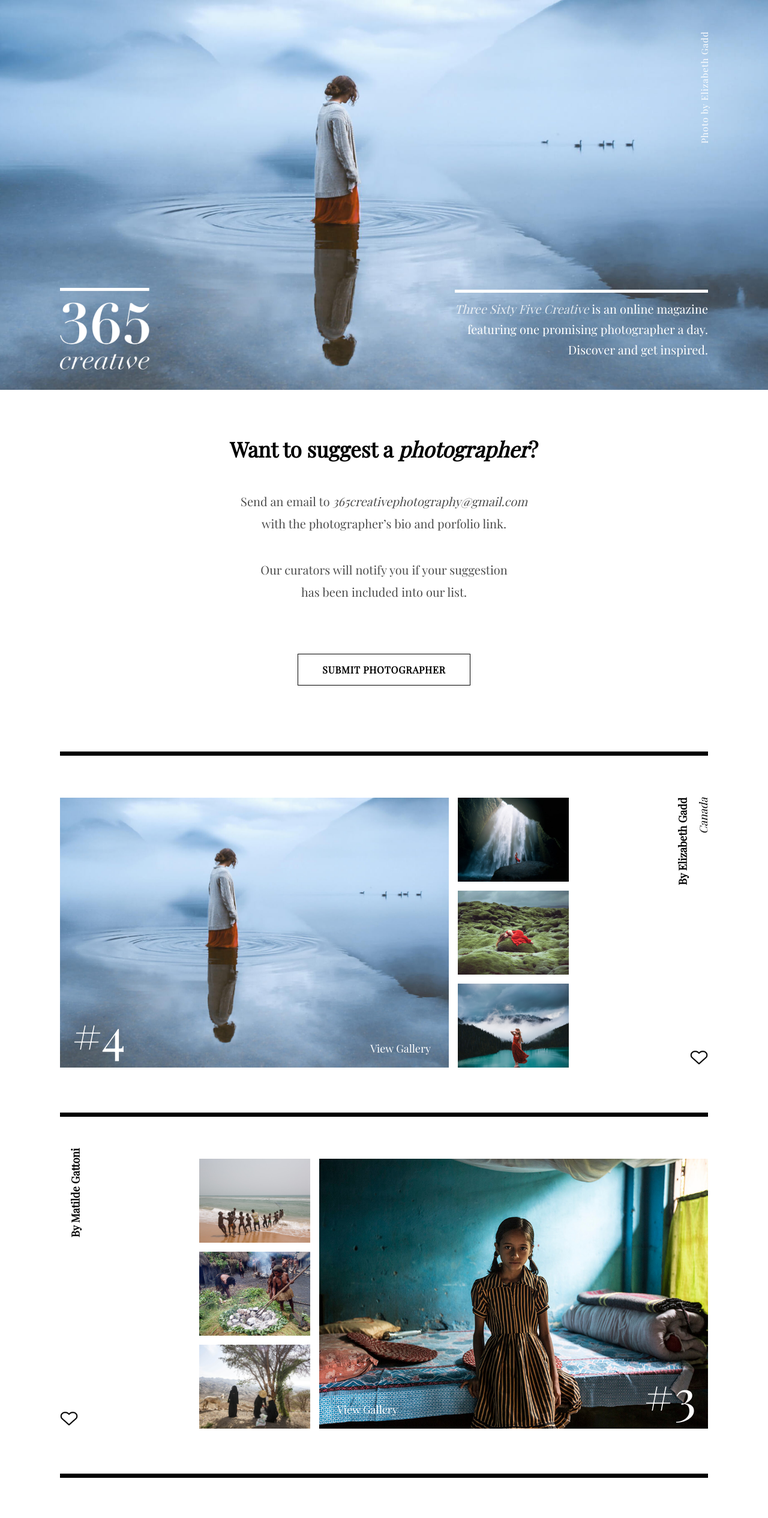
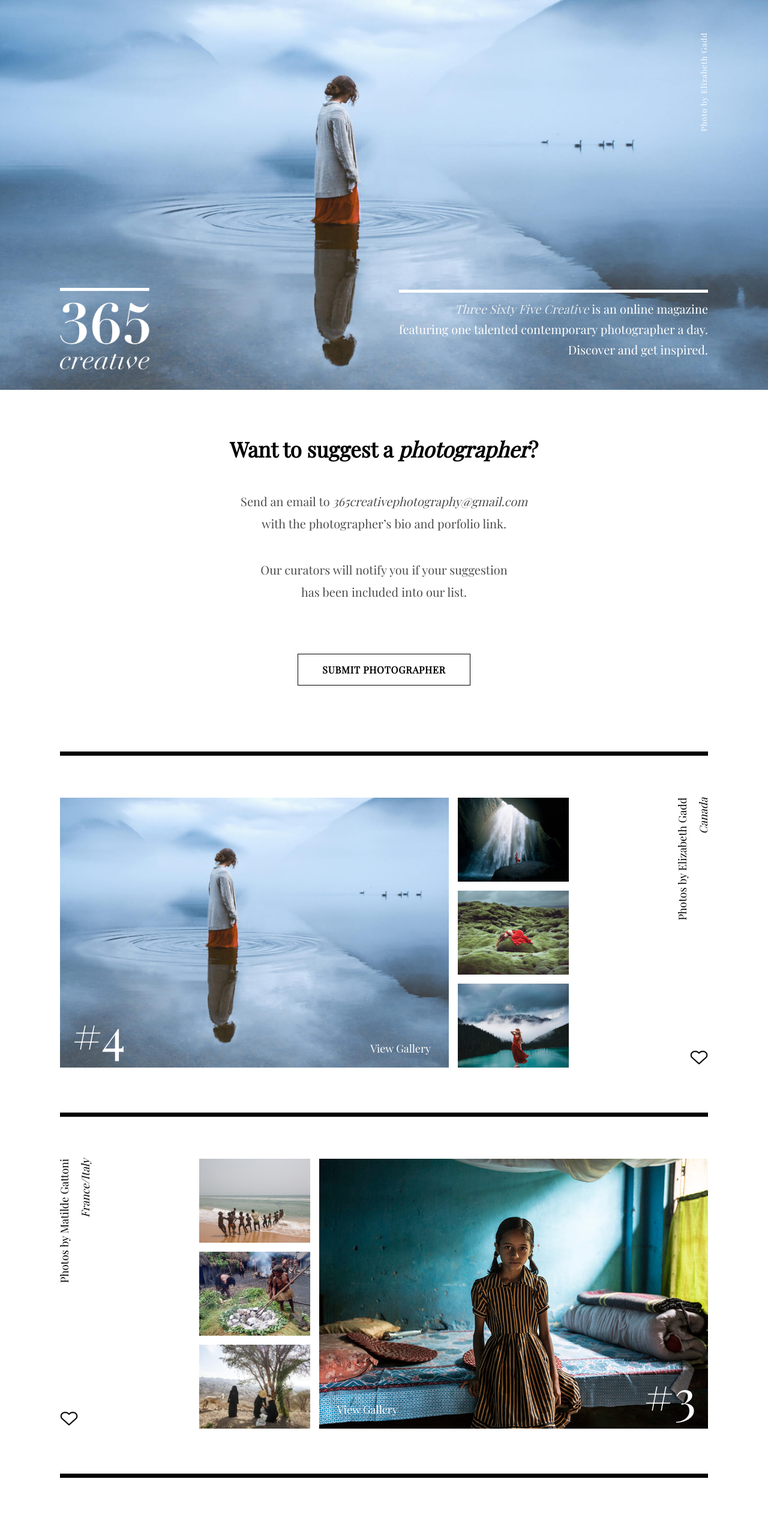
Before and after one commit to artemlaptev63/365days, a React (Create React App) app: page / in a window 1280 px wide. Shown: the top 2531 px of the page at 60% size. Built offline with nearby package versions, Linux system fonts and the light colour scheme.

Commit message:
Minor changes in style

```diff
--- a/src/DetailContent.css
+++ b/src/DetailContent.css
@@ -14,6 +14,15 @@ div#detail-content .social-media p {
 div#detail-content .detail-description {
   text-align: right;
 }
+div#detail-content .autor-copyright a {
+  text-decoration: none;
+  text-decoration: underline;
+  color: grey;
+}
+div#detail-content .autor-copyright {
+  text-align: left;
+  font-size: 18px;
+}
 div#detail-content .quote {
   margin-left: 30%;
   line-height: 1.5;
@@ -26,7 +35,8 @@ div#detail-content .left-item-like,
 div#detail-content .right-item-like {
   width: 30px;
 }
-div#detail-content .left-item-like:hover, div#detail-content .right-item-like:hover {
+div#detail-content .left-item-like:hover,
+div#detail-content .right-item-like:hover {
   cursor: pointer;
 }
 div#detail-content .detail-description img {
@@ -82,3 +92,6 @@ div#detail-content .all-images {
   margin-bottom: 100px;
   margin-right: 20%;
 }
+div#detail-content .autor-copyright {
+  margin-left: ;
+}
--- a/src/ListItem.css
+++ b/src/ListItem.css
@@ -1,11 +1,13 @@
 .flex {
-    display: flex;
+  display: flex;
 }
-.left-item, .right-item {
+.left-item,
+.right-item {
   margin-left: 100px;
   margin-right: 100px;
 }
-.left-item, .right-item {
+.left-item,
+.right-item {
   margin-top: 50px;
   margin-bottom: 40px;
 }
@@ -27,7 +29,8 @@
   height: 360px;
   width: 60%;
 }
-.secondary-photo-left, .secondary-photo-right {
+.secondary-photo-left,
+.secondary-photo-right {
   flex: 1;
 }
 .secondary-photo-left p {
@@ -96,12 +99,23 @@
 /* .photos-number-left:hover, .photos-number-right:hover {
   text-decoration: underline;
 } */
-.link-to-detail-left:hover, .link-to-detail-right:hover {
+.link-to-detail-left:hover,
+.link-to-detail-right:hover {
   text-decoration: underline;
 }
-.about-image-left-item, .about-image-right-item {
+.about-image-left-item,
+.about-image-right-item {
   flex: 1;
   position: relative;
+}
+.about-image-left-item a,
+.about-image-right-item a {
+  text-decoration: none;
+  color: black;
+}
+.about-image-left-item a:hover,
+.about-image-right-item a:hover {
+  text-decoration: underline;
 }
 .about-image-left-item p {
   position: absolute;
@@ -152,7 +166,8 @@ div.right-item .right-item-like {
   width: 30px;
   margin-bottom: 20px;
 }
-div.left-item .left-item-like:hover, div.right-item .right-item-like:hover {
+div.left-item .left-item-like:hover,
+div.right-item .right-item-like:hover {
   cursor: pointer;
 }
 /*end style for likes*/
--- a/src/ListItem.js
+++ b/src/ListItem.js
@@ -100,7 +100,8 @@ class ListItem extends Component {
             </div>
             <div className="about-image-left-item">
               <p>
-                <b>By {this.props.item.autor}</b>
+                Photos by{" "}
+                <Link to={this.props.path}>{this.props.item.autor}</Link>
                 <br />
                 <i>{this.props.item.country}</i>
               </p>
@@ -121,7 +122,8 @@ class ListItem extends Component {
           <div className="flex">
             <div className="about-image-right-item">
               <p>
-                <b>By {this.props.item.autor}</b>
+                Photos by{" "}
+                <Link to={this.props.path}>{this.props.item.autor}</Link>
                 <br />
                 <i>{this.props.item.country}</i>
               </p>
--- a/src/MainBanner.css
+++ b/src/MainBanner.css
@@ -15,9 +15,16 @@ div#main-banner .about-image {
 div#main-banner .about-image span.title {
   display: inline-block;
   white-space: nowrap;
-    transform: translate(0,100%) rotate(-90deg);
+  transform: translate(0, 100%) rotate(-90deg);
   transform-origin: 0 0;
-    font-size: 15px;
+  font-size: 13px;
+}
+div#main-banner .about-image span.title a {
+  color: white;
+  text-decoration: none;
+}
+div#main-banner .about-image span.title a:hover {
+  text-decoration: underline;
 }
 div#main-banner .about-image span.title:after {
   content: "";
@@ -59,7 +66,8 @@ div#main-banner .about-image span.title:after {
   opacity: 0.8;
   font-weight: 100;
 }
-#welcome h1, #welcome p {
+#welcome h1,
+#welcome p {
   text-align: center;
 }
 #welcome h1 {
@@ -97,7 +105,7 @@ div#welcome p:nth-child(5) {
   display: inline-block;
   text-decoration: none;
   color: black;
-    font-family: 'Didot', 'Playfair Display',  sans-serif;
+  font-family: "Didot", "Playfair Display", sans-serif;
   font-size: 16px;
   font-weight: 900;
   border: 1px solid black;
--- a/src/MainBanner.js
+++ b/src/MainBanner.js
@@ -1,49 +1,63 @@
-import React, { Component } from 'react';
-import posts from './posts';
-import './MainBanner.css';
+import React, { Component } from "react";
+import posts from "./posts";
+import "./MainBanner.css";
+import { Link } from "react-router-dom";
 
 class MainBanner extends Component {
   render() {
     // включаем прокрутку
-    document.body.style.overflow = 'visible';
+    document.body.style.overflow = "visible";
     // записываем в переменную последний пост
     var lastItem = posts.getLastItem();
 
     // записываем в переменную стиль с background из главного фото последнего поста
     var mainBanner = {
-      background: 'url(' + lastItem.mainImage + ') no-repeat'
-    }
+      background: "url(" + lastItem.mainImage + ") no-repeat"
+    };
 
     return (
       <div>
-        <div style={mainBanner} id='main-banner'>
-          <div className='container'>
-            <div className='grid-item about-image'>
-              <span className='title'>Photo by&nbsp;
-                {lastItem.autor}<i>{lastItem.mainBannerTitle}</i>
+        <div style={mainBanner} id="main-banner">
+          <div className="container">
+            <div className="grid-item about-image">
+              <span className="title">
+                Photo by&nbsp;
+                <Link to={`/detail/${lastItem.id}`}>{lastItem.autor}</Link>
+                <i>{lastItem.mainBannerTitle}</i>
               </span>
             </div>
           </div>
-          <div className='grid-row-2'>
-            <div className='grid-item logo'>
-              <img src="assets/logo@2x.png" alt='logo-365' />
+          <div className="grid-row-2">
+            <div className="grid-item logo">
+              <img src="assets/logo@2x.png" alt="logo-365" />
             </div>
-            <div className='grid-item desc'>
-              <p className='description'>
-                <i>Three Sixty Five Creative</i> is an online magazine<br /> featuring one promising photographer a day.<br /> Discover and get inspired.
+            <div className="grid-item desc">
+              <p className="description">
+                <i>Three Sixty Five Creative</i> is an online magazine
+                <br /> featuring one talented contemporary photographer a day.
+                <br /> Discover and get inspired.
               </p>
             </div>
           </div>
         </div>
-        <div id='welcome'>
-          <h1>Want to suggest a <i>photographer</i>?</h1>
-          <p>Send an email to <a href='mailto:hello.legendaryphotographers@gmail.com'><i>365creativephotography@gmail.com</i></a></p>
+        <div id="welcome">
+          <h1>
+            Want to suggest a <i>photographer</i>?
+          </h1>
+          <p>
+            Send an email to{" "}
+            <a href="mailto:hello.legendaryphotographers@gmail.com">
+              <i>365creativephotography@gmail.com</i>
+            </a>
+          </p>
           <p>with the photographer’s bio and porfolio link.</p>
           <p>Our curators will notify you if your suggestion</p>
           <p>has been included into our list.</p>
         </div>
-        <div className='submit-photographer'>
-          <a href='mailto:hello.legendaryphotographers@gmail.com'>SUBMIT PHOTOGRAPHER</a>
+        <div className="submit-photographer">
+          <a href="mailto:hello.legendaryphotographers@gmail.com">
+            SUBMIT PHOTOGRAPHER
+          </a>
         </div>
       </div>
     );
--- a/src/posts.js
+++ b/src/posts.js
@@ -4,7 +4,7 @@ export default {
       id: 1,
       country: "USA",
       source: "",
-      link: "",
+      link: "http://chrisorwig.com/portraits/",
       years: "",
       description: "",
       autor: "Chris Orwig",
@@ -35,7 +35,7 @@ export default {
       id: 2,
       country: "USA",
       source: "",
-      link: "",
+      link: "https://www.etsy.com/shop/MatthewChimeraPhoto",
       years: "",
       description: "",
       autor: "Matthew Chimera",
@@ -58,10 +58,10 @@ export default {
     },
     {
       id: 3,
-      country: "",
+      country: "France/Italy",
       source: "",
-      link: "",
-      years: "France/Italy",
+      link: "https://matildegattoni.photoshelter.com/",
+      years: "",
       description: "",
       autor: "Matilde Gattoni",
       quote: "",
@@ -85,7 +85,7 @@ export default {
       id: 4,
       country: "Canada",
       source: "",
-      link: "",
+      link: "https://www.elizabethgadd.com/",
       years: "",
       description: "",
       autor: "Elizabeth Gadd",
```
Also changed, not shown: src/DetailContent.js (+74 -51 lines). Lines whose indentation alone changed are shown as unchanged.
